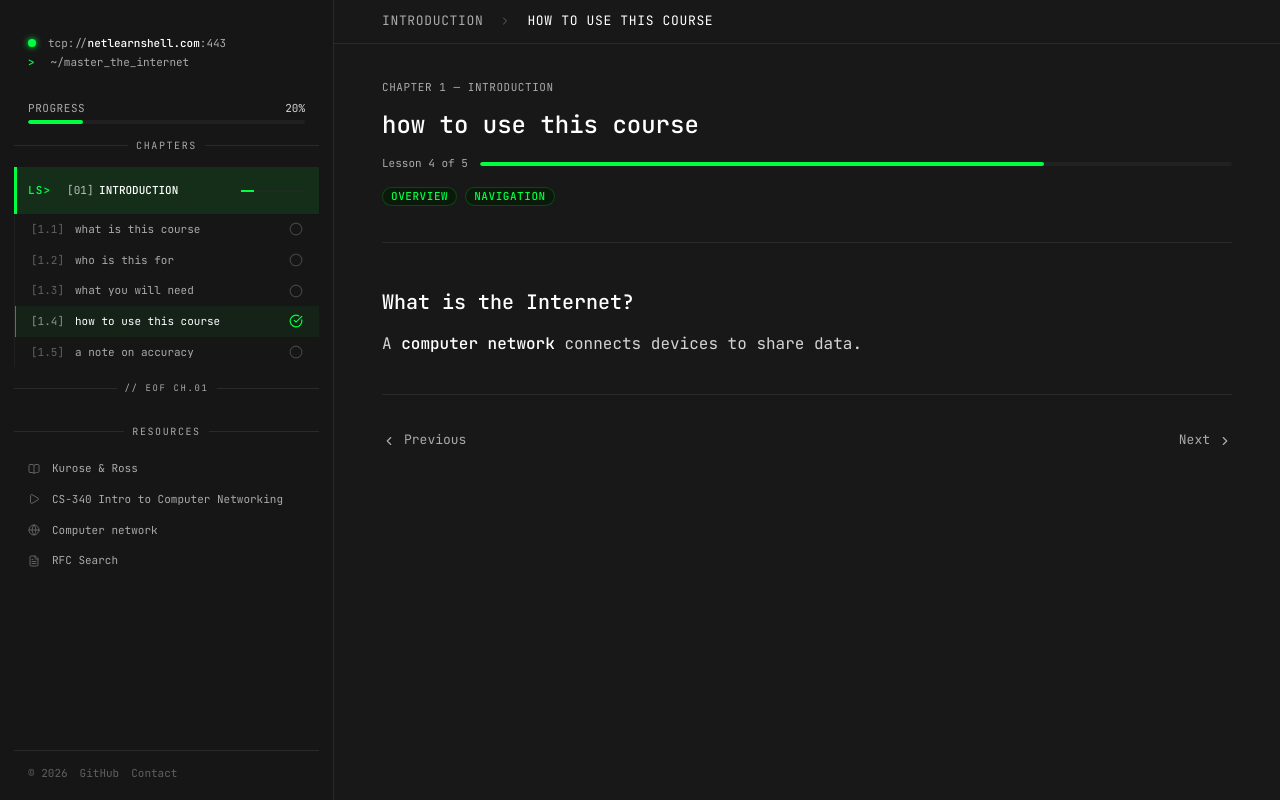
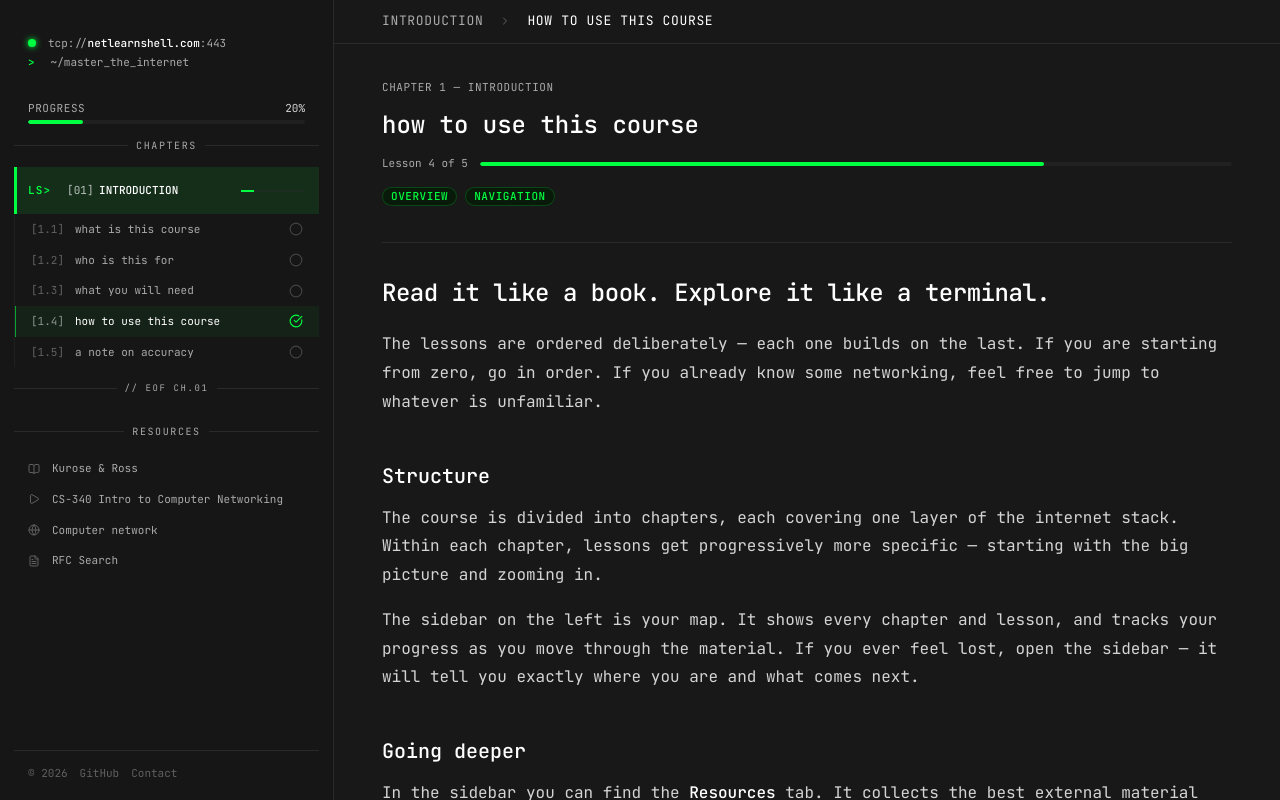
Before and after one commit to Kerliula/NetLearnShell, a React (Vite) app: page /learn/01-Introduction/how-to-use-this-course in a window 1280 px wide. Built offline with nearby package versions, Linux system fonts and the light colour scheme.

Commit message:
feat: add 1.4 how to use this course

```diff
--- a/content/01-Introduction/how-to-use-this-course.mdx
+++ b/content/01-Introduction/how-to-use-this-course.mdx
@@ -1,3 +1,24 @@
-## What is the Internet?
+# Read it like a book. Explore it like a terminal.
 
-A **computer network** connects devices to share data.
+The lessons are ordered deliberately — each one builds on the last. If you are
+starting from zero, go in order. If you already know some networking, feel free
+to jump to whatever is unfamiliar.
+
+## Structure
+
+The course is divided into chapters, each covering one layer of the internet
+stack. Within each chapter, lessons get progressively more specific — starting
+with the big picture and zooming in.
+
+The sidebar on the left is your map. It shows every chapter and lesson, and
+tracks your progress as you move through the material. If you ever feel lost,
+open the sidebar — it will tell you exactly where you are and what comes next.
+
+## Going deeper
+
+In the sidebar you can find the **Resources** tab. It collects the best
+external material for that topic — RFC documents, video explanations, relevant
+chapters from Kurose & Ross, and tools worth knowing about.
+
+The lessons here are built for intuition. The resources are for when you want
+to go further. Use them together.
```
